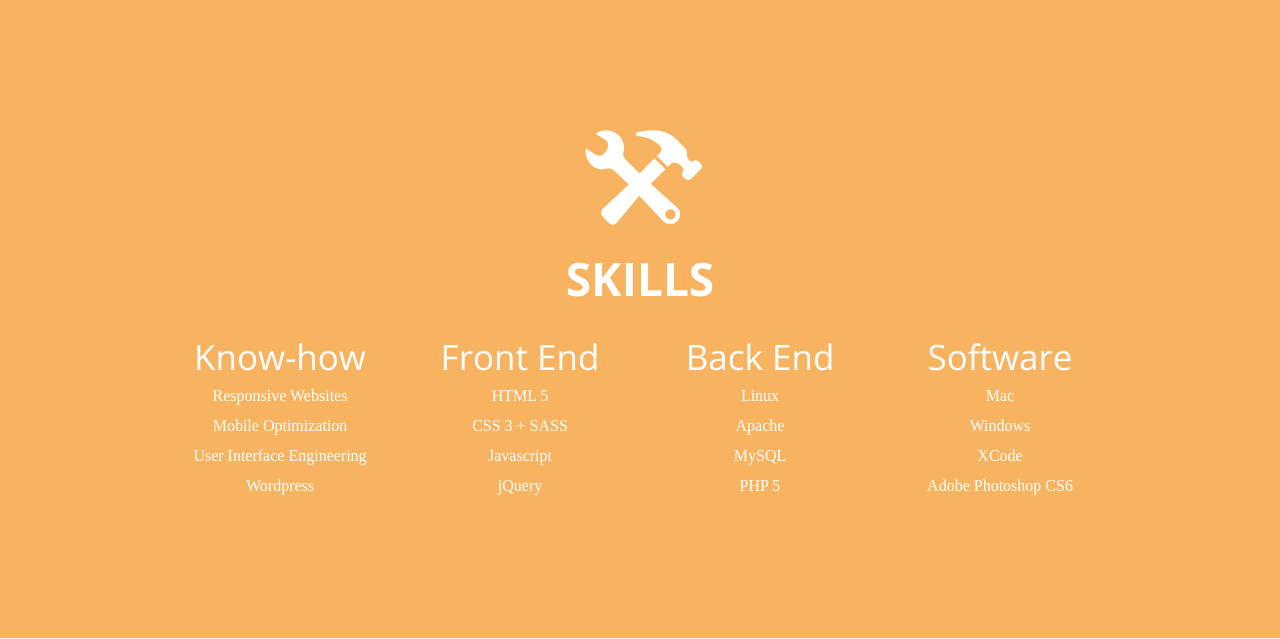
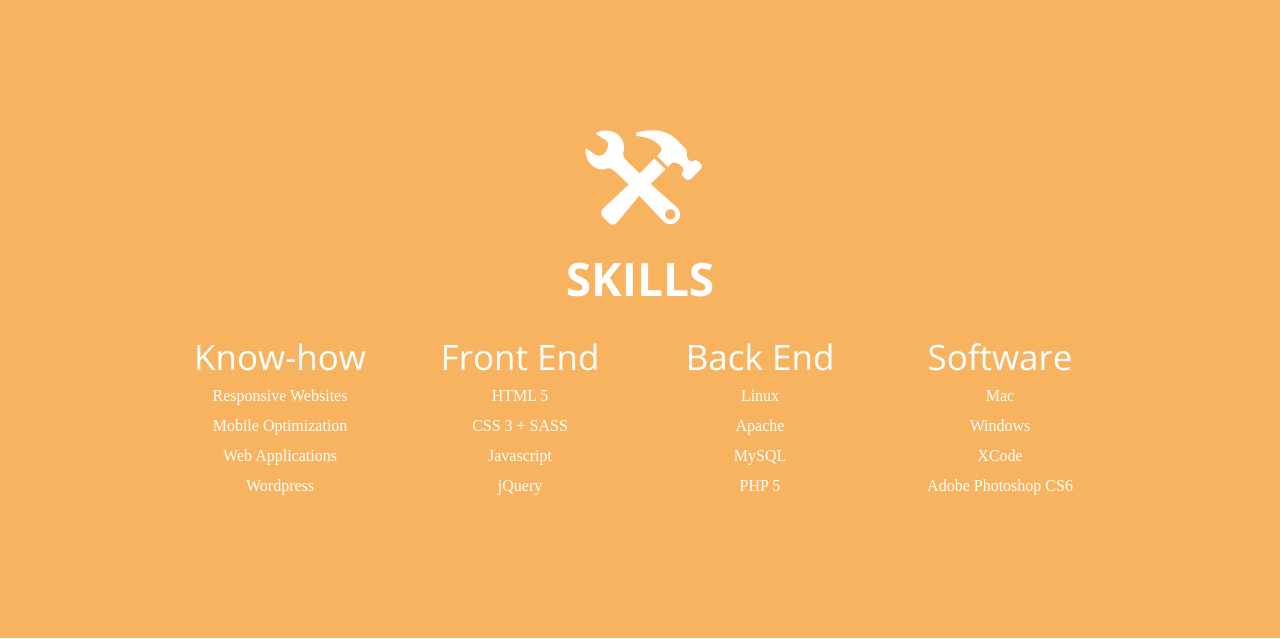
Before and after one commit to austinpray/austinpray.com, a PHP site: page / in a window 1280 px wide. Shown: the part 2051-2690 px from the top of the page. Run offline with PHP 8.4, Linux system fonts and the light colour scheme; some libraries are stand-ins or nearby versions; some web fonts are replaced.

Commit message:
got rid of uie and added web apps

```diff
--- a/index.php
+++ b/index.php
@@ -225,7 +225,7 @@
 
                         <li>Mobile Optimization</li>
 
-                        <li>User Interface Engineering</li>
+                        <li>Web Applications</li>
 
                         <li>Wordpress</li>
                     </ul>
```
